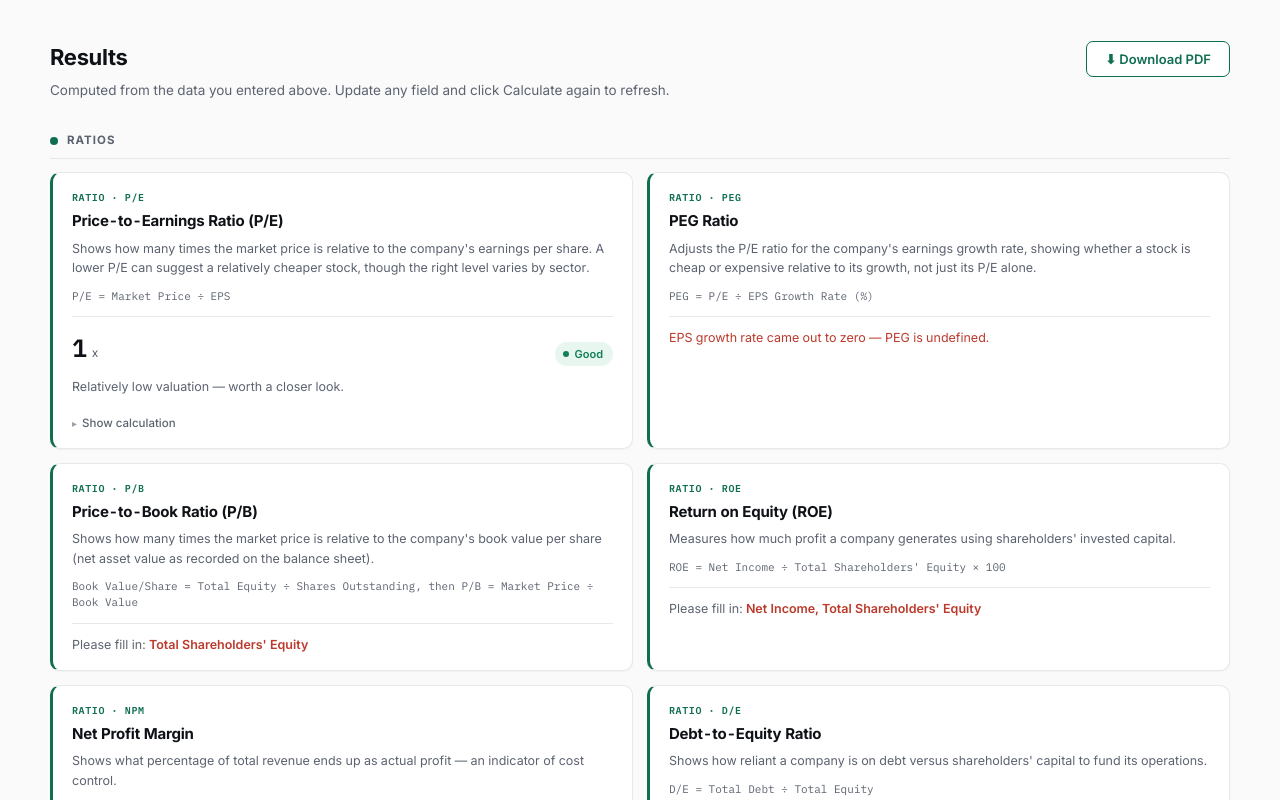
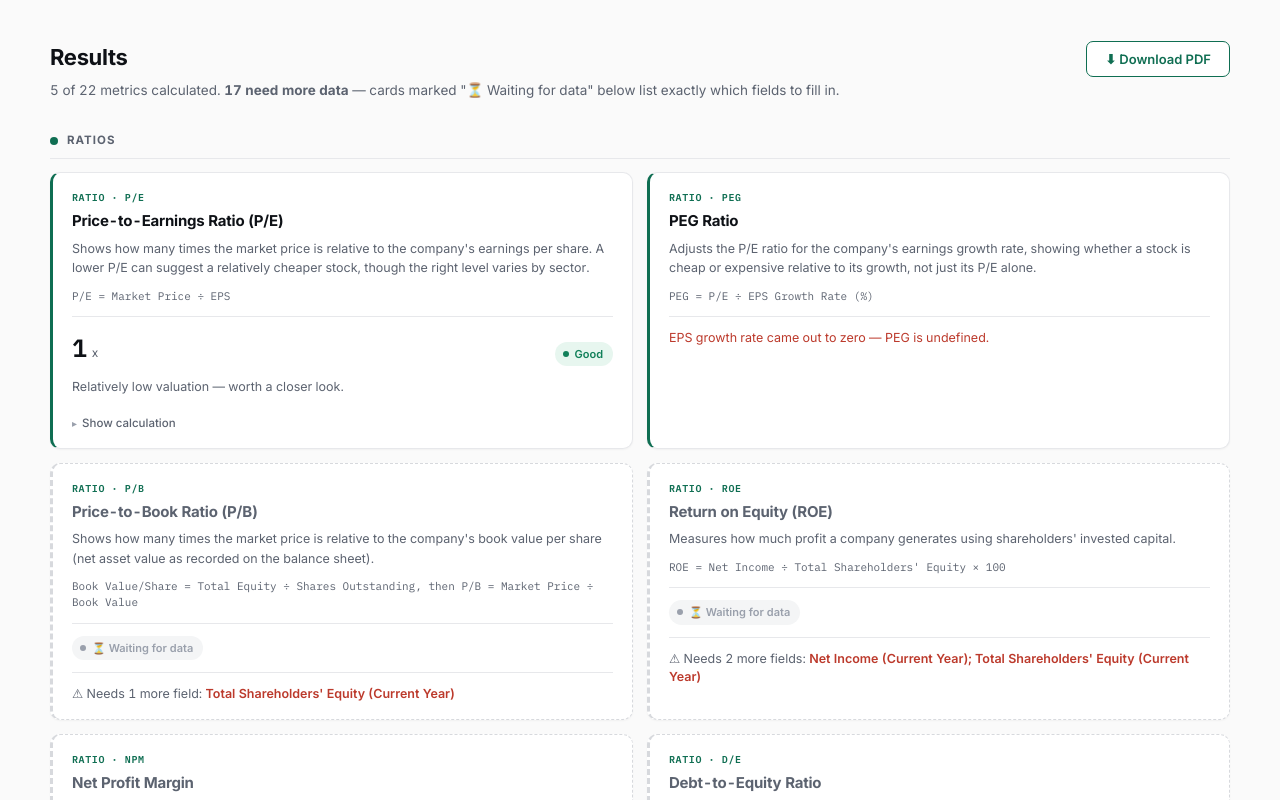
Before and after one commit to nuruddin120/fundamental-analysis, a plain HTML site: page index.html in a window 1280 px wide. Both pictures are taken after typing "5", "5", "5", "5", "5", "5" into the empty fields and a click on the button "Calculate All Metrics →". Shown: the part 3626-4426 px from the top of the page. Drawn offline with Linux system fonts and the light colour scheme.

Commit message:
Add files via upload

```diff
--- a/index.html
+++ b/index.html
@@ -350,6 +350,11 @@
   .stamp.avg{color:var(--avg); background:var(--avg-bg);}
   .stamp.weak{color:var(--weak); background:var(--weak-bg);}
   .stamp.info{color:var(--accent-2); background:var(--accent-2-soft);}
+  .stamp.pending{color:var(--text-faint); background:var(--surface-2);}
+  .stamp.pending::before{background:var(--text-faint);}
+
+  .card.pending{border-style:dashed; border-color:var(--border-strong);}
+  .card.pending h3, .card.pending .cdef{color:var(--text-muted);}
 
   .result-note{font-size:12.5px; color:var(--text-muted); margin-top:10px; line-height:1.6;}
 
@@ -640,7 +645,18 @@ var SECTIONS = [
 ];
 
 var FIELD_LABEL = {};
-SECTIONS.forEach(function(s){ s.fields.forEach(function(f){ FIELD_LABEL[f.k] = f.l; }); });
+var FIELD_SECTION = {};
+SECTIONS.forEach(function(s){ s.fields.forEach(function(f){ FIELD_LABEL[f.k] = f.l; FIELD_SECTION[f.k] = s.title; }); });
+function qualifiedLabel(k){
+  var label = FIELD_LABEL[k] || k;
+  var section = FIELD_SECTION[k] || '';
+  // only show the section tag when it disambiguates a Current/Previous Year duplicate
+  if(/Current Year|Previous Year/.test(section)){
+    var tag = /Previous Year/.test(section) ? 'Previous Year' : 'Current Year';
+    return label + ' (' + tag + ')';
+  }
+  return label;
+}
 
 /* ===================== Metric definitions ===================== */
 /* need: list of field keys required (besides those with "optional:true" handled inline) */
@@ -1079,19 +1095,20 @@ function collectData(){
 }
 
 function missingFields(need, data){
-  return need.filter(function(k){ return isNaN(data[k]); }).map(function(k){ return FIELD_LABEL[k] || k; });
+  return need.filter(function(k){ return isNaN(data[k]); }).map(function(k){ return qualifiedLabel(k); });
 }
 
 function renderCard(m, data){
-  var html = '<div class="card cat-'+m.cat+'">';
+  var missing = missingFields(m.need, data);
+  var html = '<div class="card cat-'+m.cat+(missing.length?' pending':'')+'">';
   html += '<div class="eyebrow">'+(m.cat==='ratio'?'Ratio':'Model')+' · '+m.tag+'</div>';
   html += '<h3>'+m.title+'</h3>';
   html += '<p class="cdef">'+m.def+'</p>';
   html += '<div class="cformula">'+m.formula+'</div>';
 
-  var missing = missingFields(m.need, data);
   if(missing.length){
-    html += '<div class="missing-msg">Please fill in: <b>'+missing.join(', ')+'</b></div>';
+    html += '<div class="result-row"><span class="stamp pending">⏳ Waiting for data</span></div>';
+    html += '<div class="missing-msg">⚠ Needs '+missing.length+' more field'+(missing.length>1?'s':'')+': <b>'+missing.join('; ')+'</b></div>';
     html += '</div>';
     return html;
   }
@@ -1137,10 +1154,18 @@ function calculateAll(){
   var data = collectData();
   var body = document.getElementById('resultsBody');
   var sub = document.getElementById('resultsSub');
-  sub.textContent = 'Computed from the data you entered above. Update any field and click Calculate again to refresh.';
 
   var ratios = METRICS.filter(function(m){ return m.cat==='ratio'; });
   var models = METRICS.filter(function(m){ return m.cat==='model'; });
+
+  var pendingCount = 0;
+  METRICS.forEach(function(m){ if(missingFields(m.need, data).length) pendingCount++; });
+  var doneCount = METRICS.length - pendingCount;
+  if(pendingCount === 0){
+    sub.textContent = 'All '+METRICS.length+' metrics calculated. Update any field and click Calculate again to refresh.';
+  } else {
+    sub.innerHTML = doneCount+' of '+METRICS.length+' metrics calculated. <b>'+pendingCount+' need more data</b> — cards marked "⏳ Waiting for data" below list exactly which fields to fill in.';
+  }
 
   var html = '<div class="cat-heading ratio"><span class="dot"></span>Ratios</div><div class="cards">';
   ratios.forEach(function(m){ html += renderCard(m, data); });
```
